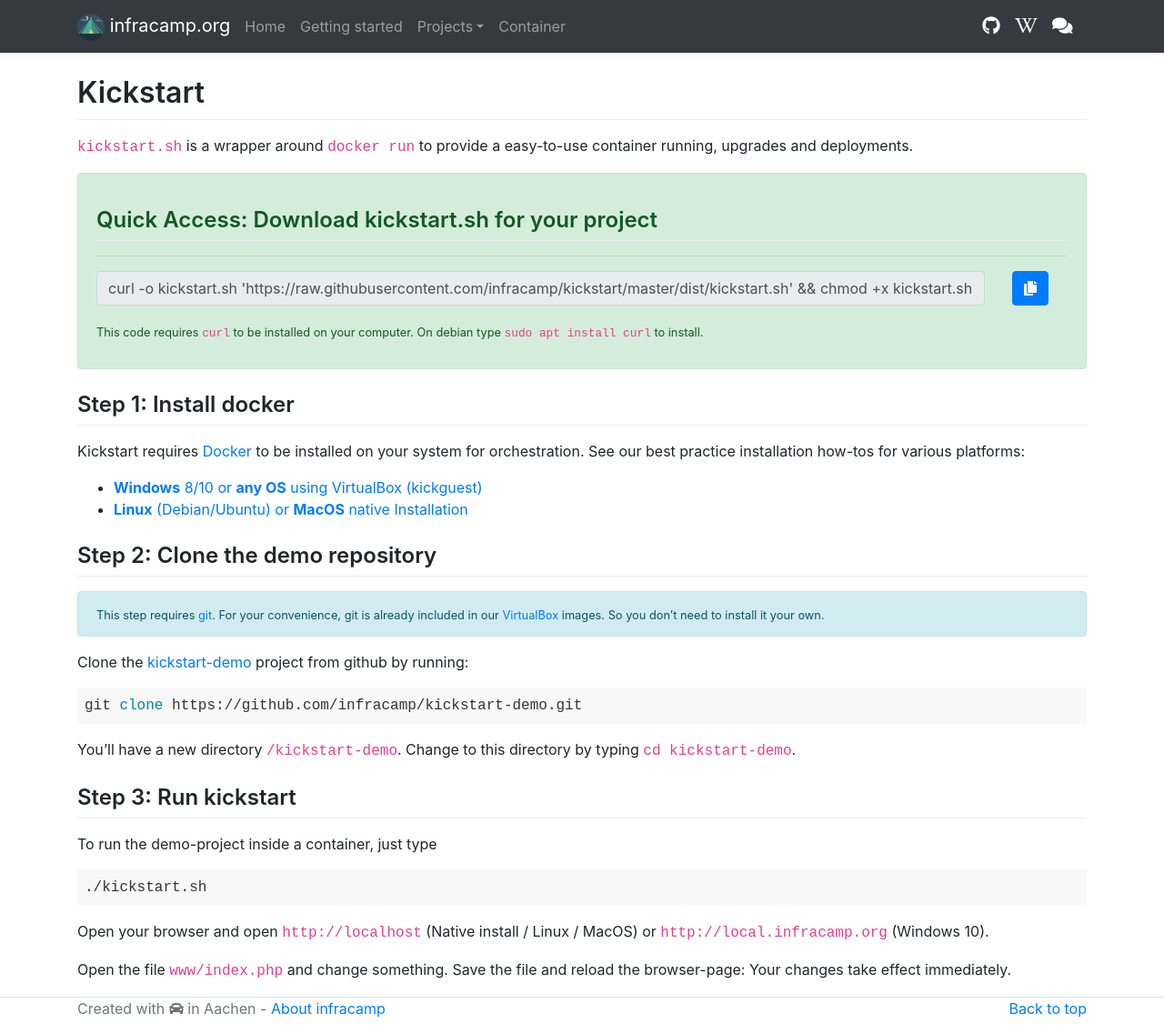
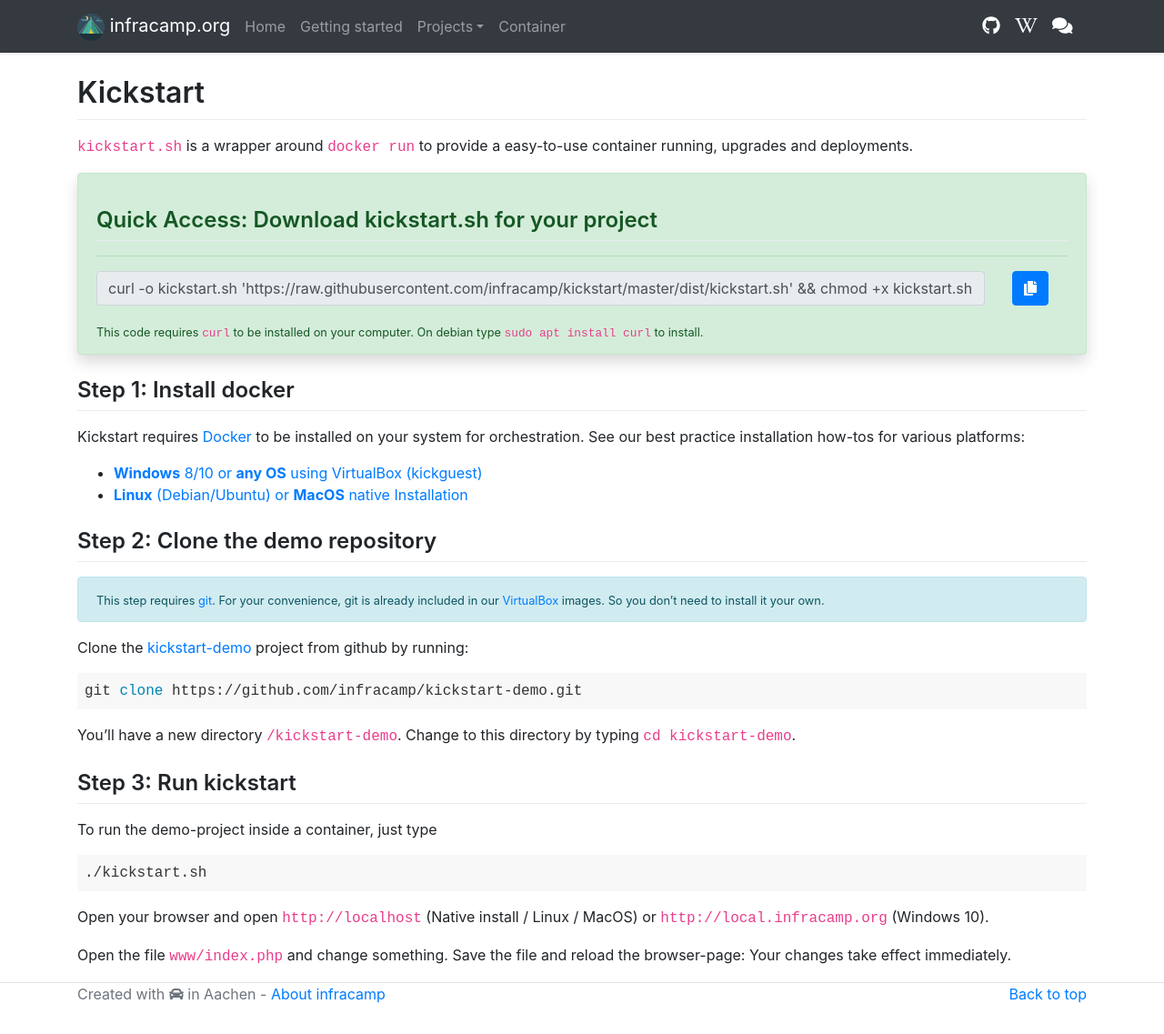
Before and after one commit to infracamp/infracamp, a Jekyll site: the page built from docs/getting-started/index.md, in a window 1280 px wide and 1137 px high. Shown: the whole window at 91% size. Built offline with Jekyll 4.4.1, drawn with Linux system fonts in a browser that asks for light colours; nearby versions of some CDN libraries.

Commit message:
added shadow

```diff
--- a/docs/getting-started/index.md
+++ b/docs/getting-started/index.md
@@ -6,26 +6,28 @@ title: Getting Started with kickstart
 
 `kickstart.sh` is a wrapper around `docker run` to provide a easy-to-use container running, upgrades and deployments.
 
-<div class="alert alert-success">
+<div class="alert alert-success shadow">
 <h2 class="alert-heading">Quick Access: Download kickstart.sh for your project</h2>
 <hr/>
 <div class="row">
-<div class="col col-md-11" markdown="1">
+<div class="col col-9 col-md-11" markdown="1">
 
 <div class="form-group">
 <input type="text" class="form-control" readonly id="kick_text" value="curl -o kickstart.sh 'https://raw.githubusercontent.com/infracamp/kickstart/master/dist/kickstart.sh' && chmod +x kickstart.sh"/>
 </div>
-<small>
-This code requires <code>curl</code> to be installed on your computer. On debian type <code>sudo apt install curl</code> to install.
-</small>
+
 
 </div>
-<div class="col col-md-1">
+
+<div class="col col-3 col-md-1">
 <button id="kickstart-code-copy" class="btn btn-primary" title="Copy code to clipboard" onclick="$('#kick_text').select();document.execCommand('copy');">
     <i class="fas fa-copy"></i>
 </button>
 </div>
 </div>
+<small>
+    This code requires <code>curl</code> to be installed on your computer. On debian type <code>sudo apt install curl</code> to install.
+</small>
 </div>
 
 
```
